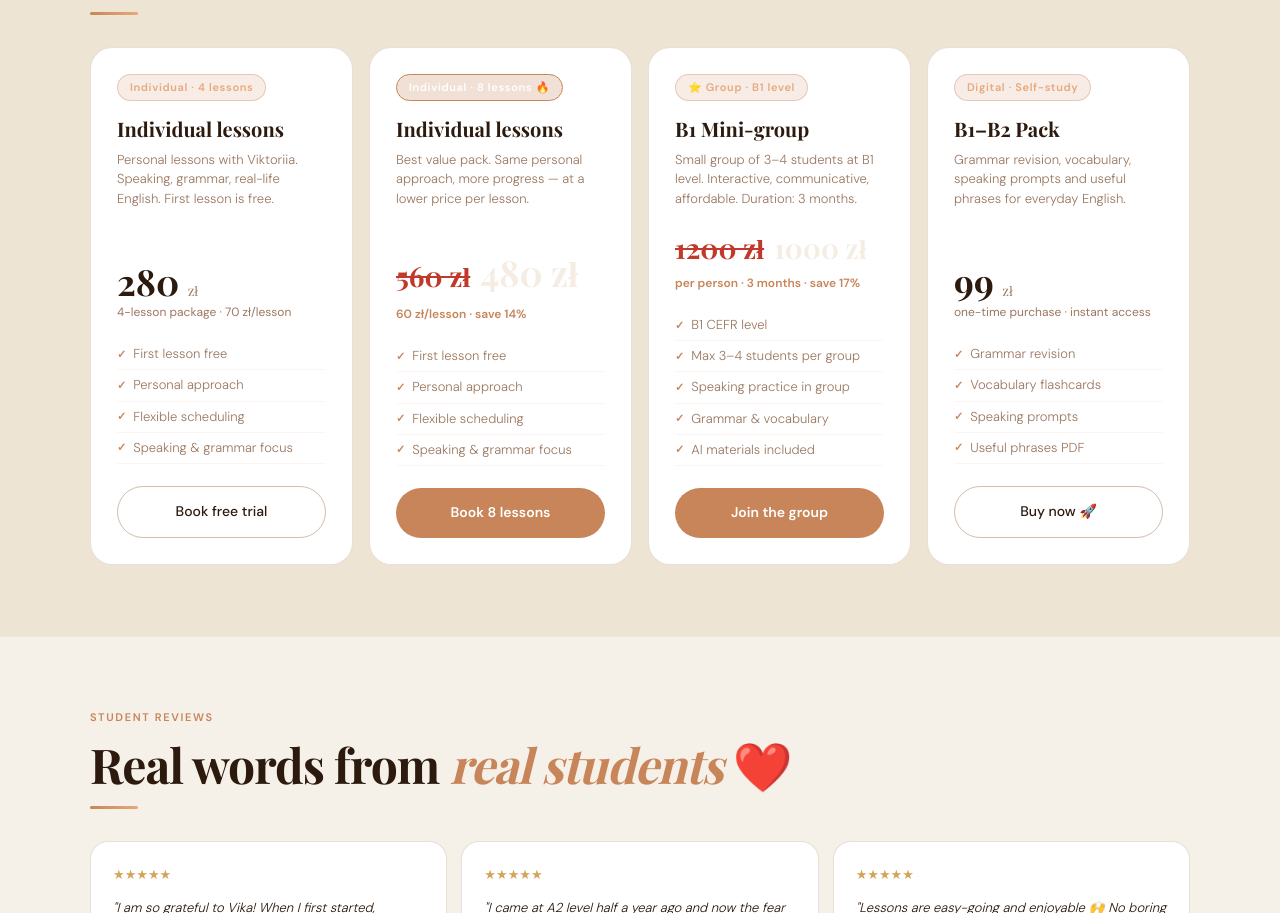
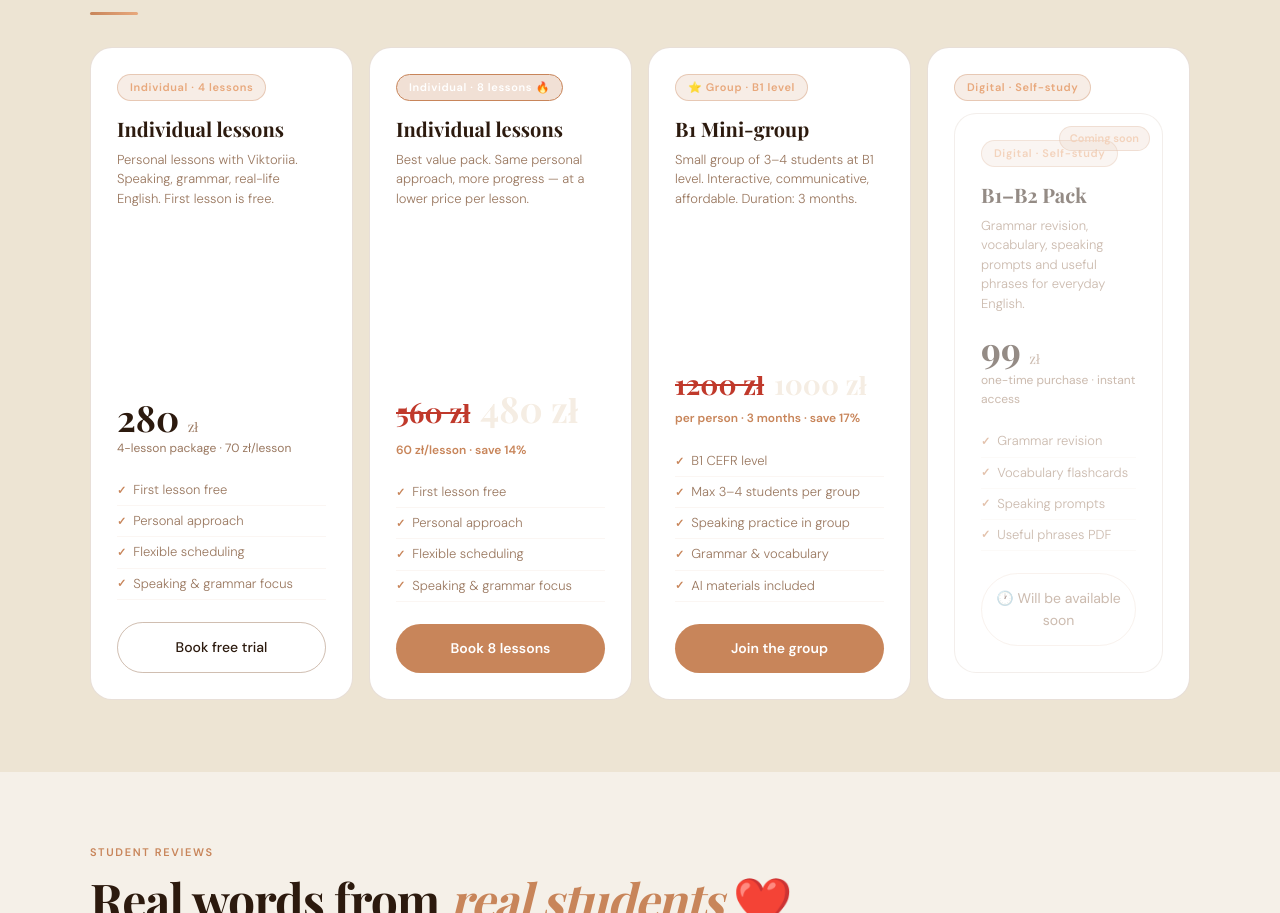
Before and after one commit to ViktoriiaMykhalova/learnwithvika-platform, a Next.js app: page / in a window 1280 px wide. Shown: the part 2641-3554 px from the top of the page. Built offline with nearby package versions, Linux system fonts and the light colour scheme; a web font is replaced by a local one.

Commit message:
fix: fix group pricing card HTML structure

```diff
--- a/app/page.tsx
+++ b/app/page.tsx
@@ -743,6 +743,9 @@ Book your first free lesson
       </div>
       <div class="lwv-price-card">
         <div class="lwv-price-badge" id="lwv-pb3">Digital · Self-study</div>
+       <div class="lwv-price-card" style="opacity:0.5;pointer-events:none;position:relative">
+        <div style="position:absolute;top:12px;right:12px;background:rgba(200,133,90,0.2);border:1px solid rgba(200,133,90,0.4);color:#e8a87c;padding:3px 10px;border-radius:100px;font-size:11px;font-weight:700;font-family:'DM Sans',system-ui">Coming soon</div>
+        <div class="lwv-price-badge" id="lwv-pb3">Digital · Self-study</div>
         <div class="lwv-price-name" id="lwv-pn3">B1–B2 Pack</div>
         <div class="lwv-price-desc" id="lwv-pd3">Grammar revision, vocabulary, speaking prompts and useful phrases for everyday English.</div>
         <div class="lwv-price-amount">99 <span id="lwv-pu3">zł</span></div>
@@ -753,7 +756,8 @@ Book your first free lesson
           <li id="lwv-pf3c">Speaking prompts</li>
           <li id="lwv-pf3d">Useful phrases PDF</li>
         </ul>
-        <a href="/product" class="lwv-btn-secondary" style="text-align:center;justify-content:center" id="lwv-p3cta">Buy now 🚀</a>
+        <div style="text-align:center;padding:14px;border-radius:100px;border:1px solid rgba(200,133,90,0.2);color:#9a7860;font-size:14px;font-family:'DM Sans',system-ui">🕐 Will be available soon</div>
+      </div>
       </div>
     </div>
   </div>
```
